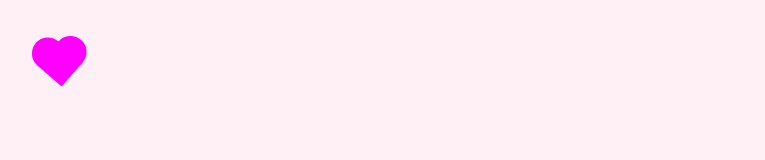
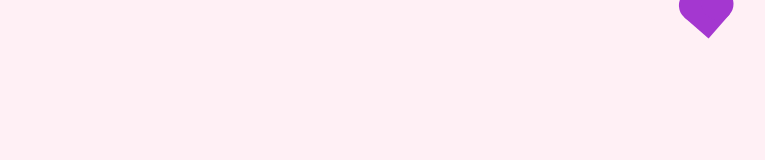
Before and after one commit to tusia313/js-css-html-falling-hearts, a plain HTML site: page index.html in a window 1280 px wide. Shown: the whole page, without its empty margins (4-769 px from the left). Drawn offline with Linux system fonts and the light colour scheme.

Commit message:
Creating random color

```diff
--- a/css/style.css
+++ b/css/style.css
@@ -7,19 +7,19 @@ body {
 }
 
 .heart {
-    background-color: magenta;
+    background-color: var(--c);
     height: 2rem;
     width: 2rem;
     position: absolute;
-    top: 3rem;
-    left: 3rem;
+    top: 0;
+    left: 0;
     transform: rotate(-49deg);
 }
 
 .heart::before,
 .heart::after {
     content: '';
-    background-color: magenta;
+    background-color: var(--c);
     border-radius: 50%;
     height: 2rem;
     width: 2rem;
--- a/index.html
+++ b/index.html
@@ -9,7 +9,6 @@
     <link rel="stylesheet" href="css/style.css">
 </head>
 <body>
-<div class="heart"></div>
 
 <script src="js/app.js"></script>
 </body>
--- a/js/app.js
+++ b/js/app.js
@@ -1,10 +1,18 @@
 const body = document.querySelector('body')
 
-class Heart{
+class Heart {
     constructor(color, position, speed) {
         this.color = color
         this.position = position
         this.speed = speed
+    }
+    drew() {
+        const divElement = document.createElement('div')
+        divElement.classList.add('heart')
+        divElement.style.setProperty('--c', this.color)
+        divElement.style.left = this.position + 'px'
+        divElement.style.speed = this.speed
+        body.append(divElement)
     }
 }
 
@@ -17,6 +25,7 @@ function addHeart() {
 
     const newHeart = new Heart(randomColor, randomPosition, randomSpeed)
     console.log(newHeart)
+    newHeart.drew()
 }
 
 addHeart()
```
